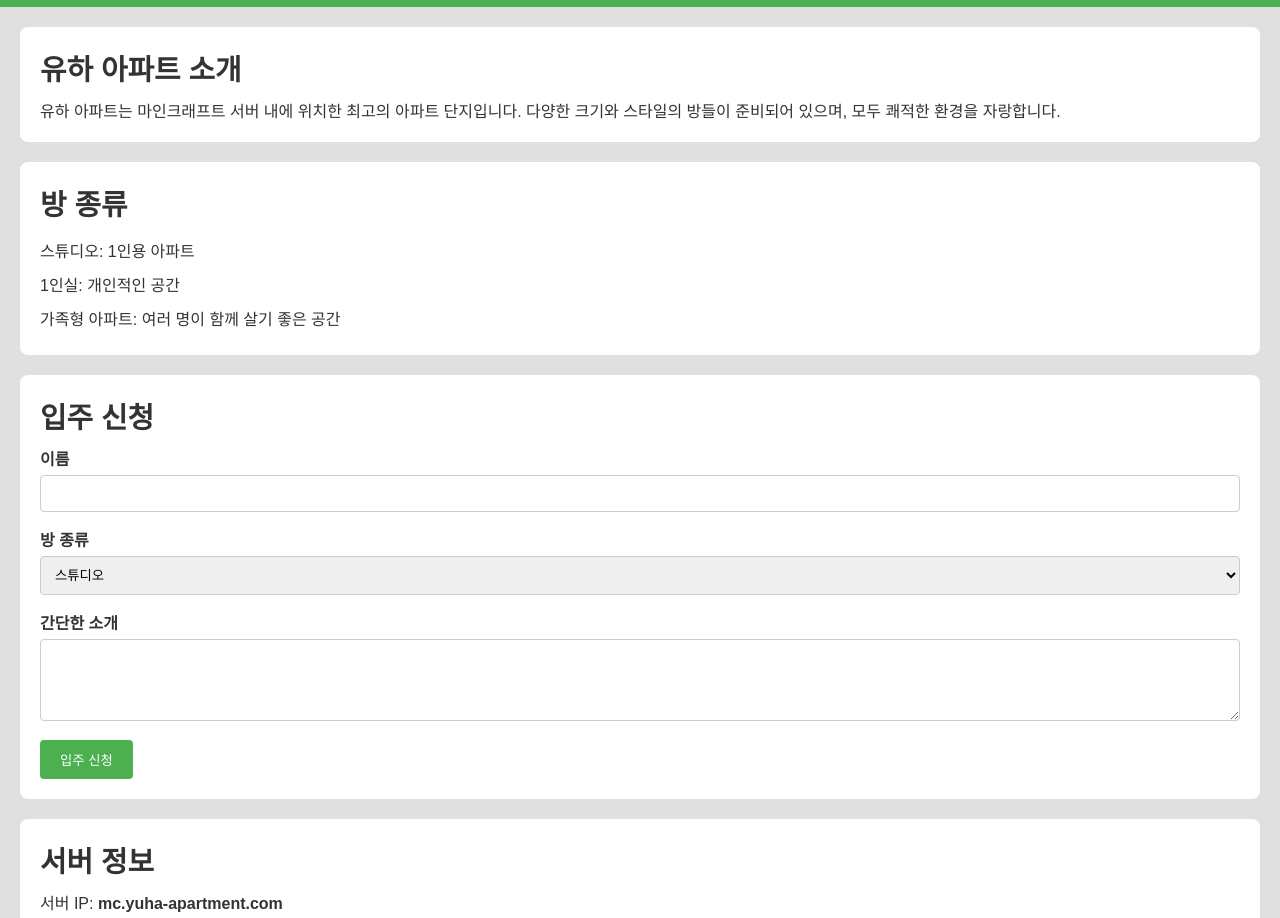
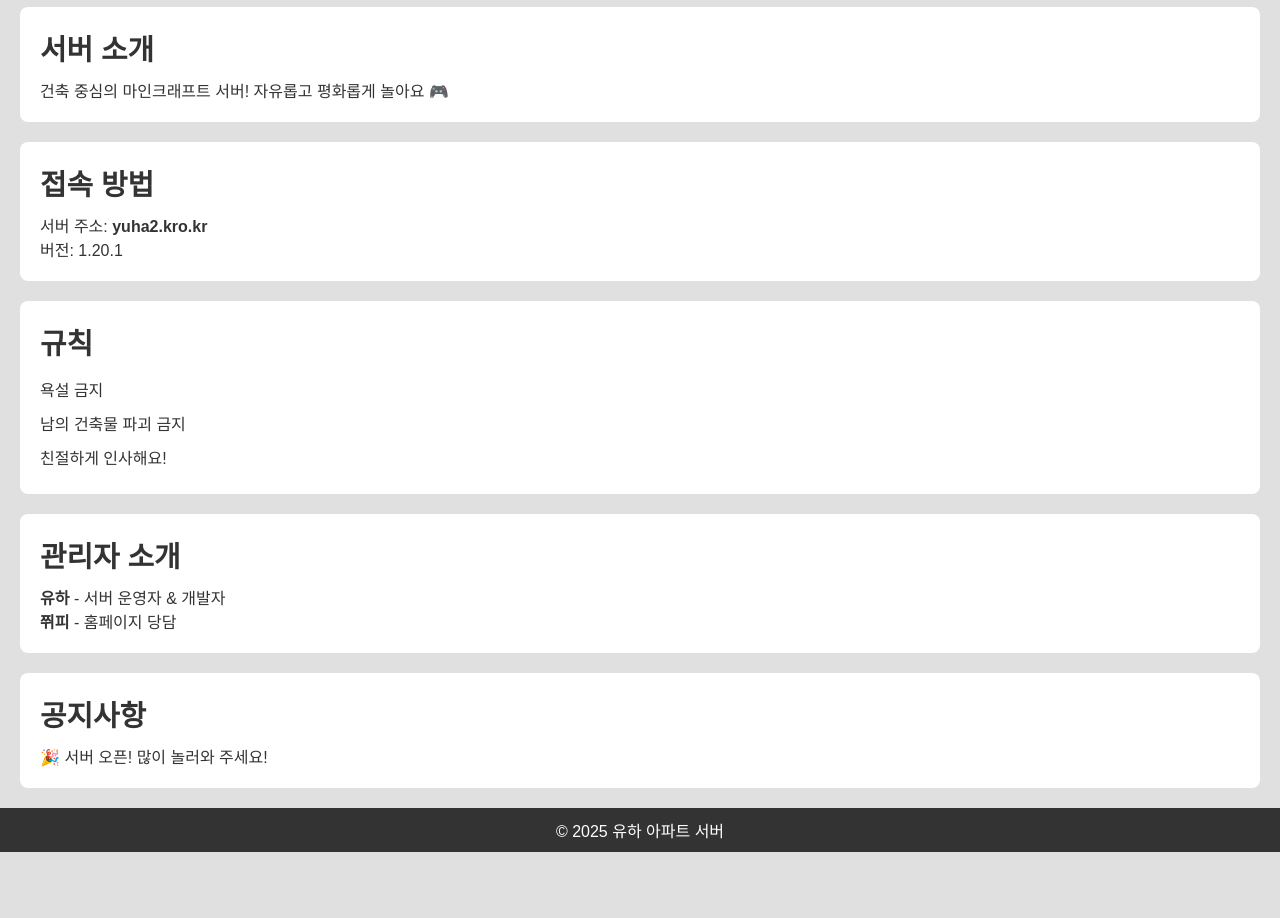
Before and after one commit to OhYuha/yuha-apartment.github-io, a plain HTML site: page index.html in a window 1280 px wide. Shown: the part 191-1109 px from the top of the page. After the commit the page ends 1043 px from the top, so only its background shows below. Drawn offline with Linux system fonts and the light colour scheme.

Commit message:
Update index.html

```diff
--- a/index.html
+++ b/index.html
@@ -1,58 +1,59 @@
 <!DOCTYPE html>
 <html lang="ko">
 <head>
-    <meta charset="UTF-8">
-    <meta name="viewport" content="width=device-width, initial-scale=1.0">
-    <title>유하 아파트</title>
-    <link rel="stylesheet" href="styles.css">
+  <meta charset="UTF-8" />
+  <meta name="viewport" content="width=device-width, initial-scale=1.0" />
+  <title>마인크래프트 서버</title>
+  <link rel="stylesheet" href="styles.css" />
+  <link href="https://fonts.googleapis.com/css2?family=Press+Start+2P&display=swap" rel="stylesheet">
 </head>
 <body>
   <header>
-        <div class="logo">
-            <h1>유하 아파트</h1>
-            <p>마인크래프트 세상 속 최고의 아파트</p>
-        </div>
+    <h1>🌟 유하서율 서버 유하아파트 🌟</h1>
+    <nav>
+      <a href="#intro">서버 소개</a>
+      <a href="#join">접속 방법</a>
+      <a href="#rules">규칙</a>
+      <a href="#admins">관리자 소개</a>
+      <a href="#notice">공지사항</a>
+    </nav>
   </header>
 
-    <section id="about">
-        <h2>유하 아파트 소개</h2>
-        <p>유하 아파트는 마인크래프트 서버 내에 위치한 최고의 아파트 단지입니다. 다양한 크기와 스타일의 방들이 준비되어 있으며, 모두 쾌적한 환경을 자랑합니다.</p>
+  <main>
+    <section id="intro">
+      <h2>서버 소개</h2>
+      <p>건축 중심의 마인크래프트 서버! 자유롭고 평화롭게 놀아요 🎮</p>
     </section>
 
-    <section id="rooms">
-        <h2>방 종류</h2>
+    <section id="join">
+      <h2>접속 방법</h2>
+      <p>서버 주소: <strong>yuha2.kro.kr</strong></p>
+      <p>버전: 1.20.1</p>
+    </section>
+
+    <section id="rules">
+      <h2>규칙</h2>
       <ul>
-            <li>스튜디오: 1인용 아파트</li>
-            <li>1인실: 개인적인 공간</li>
-            <li>가족형 아파트: 여러 명이 함께 살기 좋은 공간</li>
+        <li>욕설 금지</li>
+        <li>남의 건축물 파괴 금지</li>
+        <li>친절하게 인사해요!</li>
       </ul>
     </section>
 
-    <section id="application">
-        <h2>입주 신청</h2>
-        <form action="#">
-            <label for="name">이름</label>
-            <input type="text" id="name" name="name" required>
-            <label for="room">방 종류</label>
-            <select id="room" name="room">
-                <option value="studio">스튜디오</option>
-                <option value="single">1인실</option>
-                <option value="family">가족형 아파트</option>
-            </select>
-            <label for="message">간단한 소개</label>
-            <textarea id="message" name="message" rows="4" required></textarea>
-            <button type="submit">입주 신청</button>
-        </form>
+    <section id="admins">
+      <h2>관리자 소개</h2>
+      <p><strong>유하</strong> - 서버 운영자 & 개발자</p>
+      <p><strong>쮜피</strong> - 홈페이지 당담</p>
     </section>
 
-    <section id="server">
-        <h2>서버 정보</h2>
-        <p>서버 IP: <strong>mc.yuha-apartment.com</strong></p>
-        <p>접속 방법: 서버에 접속 후 "유하 아파트"로 찾아보세요!</p>
+    <section id="notice">
+      <h2>공지사항</h2>
+      <p>🎉 서버 오픈! 많이 놀러와 주세요!</p>
     </section>
+  </main>
 
   <footer>
-        <p>&copy; 2025 유하 아파트. All rights reserved.</p>
+    <p>© 2025 유하 아파트 서버</p>
   </footer>
 </body>
 </html>
```
Lines whose indentation alone changed are shown as unchanged.
